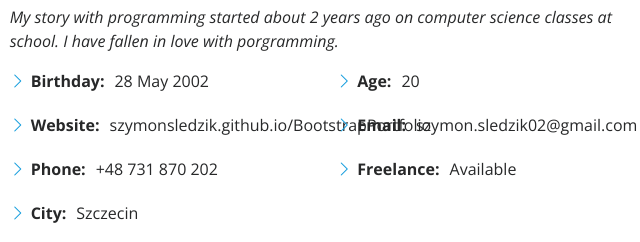
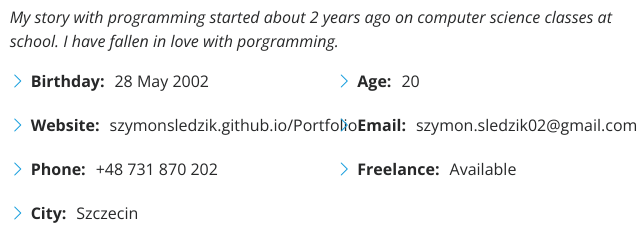
Before and after one commit to SzymonSledzik/BootstrapPortfolio, a plain HTML site: page index.html in a window 1280 px wide. Shown: the part 1027-1269 px from the top of the page, 629-1269 px from the left. Drawn offline with nearby package versions, Linux system fonts and the light colour scheme.

Commit message:
Update index.html

```diff
--- a/index.html
+++ b/index.html
@@ -100,7 +100,7 @@
               <div class="col-lg-6">
                 <ul>
                   <li><i class="bi bi-chevron-right"></i> <strong>Birthday:</strong> <span>28 May 2002</span></li>
-                  <li><i class="bi bi-chevron-right"></i> <strong>Website:</strong> <span>szymonsledzik.github.io/BootstrapPortfolio</span></li>
+                  <li><i class="bi bi-chevron-right"></i> <strong>Website:</strong> <span>szymonsledzik.github.io/Portfolio</span></li>
                   <li><i class="bi bi-chevron-right"></i> <strong>Phone:</strong> <span>+48 731 870 202</span></li>
                   <li><i class="bi bi-chevron-right"></i> <strong>City:</strong> <span>Szczecin</span></li>
                 </ul>
```
